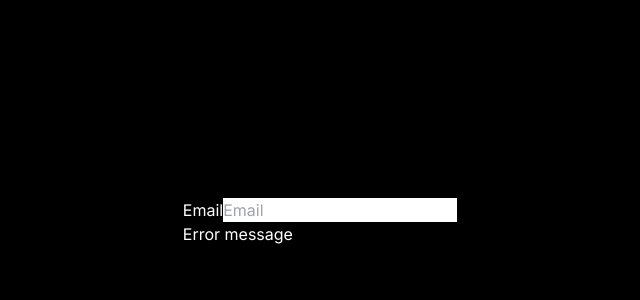
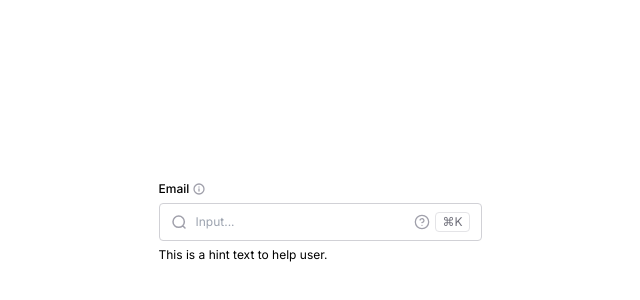
Before and after one commit to Hruchman-Ruslan/task-input, a Next.js app: page / in a window 1280 px wide. Shown: the part 178-478 px from the top of the page, without its empty margins (320-960 px from the left). Built offline with nearby package versions, Linux system fonts and the light colour scheme.

Commit message:
feat: adding styles

```diff
--- a/src/app/layout.tsx
+++ b/src/app/layout.tsx
@@ -16,7 +16,7 @@ export default function RootLayout({
   children: React.ReactNode;
 }>) {
   return (
-    <html lang='en' className='bg-black text-white'>
+    <html lang='en'>
       <body className={`${inter.className} container`}>{children}</body>
     </html>
   );
--- a/src/app/page.tsx
+++ b/src/app/page.tsx
@@ -8,10 +8,9 @@ export default function Home() {
     <main className='flex min-h-screen flex-col justify-center'>
       <InputGroup>
         <InputLabels title='Email' htmlFor='email' />
-        <InputText id='email' type='text' placeholder='Email' />
-        <InputAnnotation>Error message</InputAnnotation>
+        <InputText id='email' type='text' placeholder='Input...' />
+        <InputAnnotation>This is a hint text to help user.</InputAnnotation>
       </InputGroup>
-      {/* <h1>⌘K</h1> */}
     </main>
   );
 }
--- a/src/components/input-annotation.tsx
+++ b/src/components/input-annotation.tsx
@@ -3,5 +3,5 @@ export interface InputAnnotationProps {
 }
 
 export default function InputAnnotation({ children }: InputAnnotationProps) {
-  return <p>{children}</p>;
+  return <p className='text-[12px] font-normal leading-5'>{children}</p>;
 }
--- a/src/components/input-group.tsx
+++ b/src/components/input-group.tsx
@@ -3,5 +3,5 @@ export interface InputGroupProps {
 }
 
 export default function InputGroup({ children }: InputGroupProps) {
-  return <form className='m-auto'>{children}</form>;
+  return <form className='m-auto flex flex-col gap-1'>{children}</form>;
 }
--- a/src/components/input-label.tsx
+++ b/src/components/input-label.tsx
@@ -1,8 +1,17 @@
+import Info from '/public/info-circle.svg';
+
 export interface InputLabelProps {
   htmlFor: string;
   title: string;
 }
 
 export default function InputLabels({ htmlFor, title }: InputLabelProps) {
-  return <label htmlFor={htmlFor}>{title}</label>;
+  return (
+    <div className='flex items-center gap-1'>
+      <label className='text-xs font-medium leading-5' htmlFor={htmlFor}>
+        {title}
+      </label>
+      <Info className='cursor-pointer' />
+    </div>
+  );
 }
--- a/src/components/input-text.tsx
+++ b/src/components/input-text.tsx
@@ -1,3 +1,7 @@
+import Search from '/public/search-lg.svg';
+import Help from '/public/help-icon.svg';
+import ShortKey from './shortkey';
+
 export interface InputTextProps {
   type: string;
   id: string;
@@ -5,5 +9,17 @@ export interface InputTextProps {
 }
 
 export default function InputText({ type, id, placeholder }: InputTextProps) {
-  return <input type={type} id={id} placeholder={placeholder} />;
+  return (
+    <div className='relative flex items-center'>
+      <Search className='absolute left-3 cursor-pointer' />
+      <input
+        type={type}
+        id={id}
+        placeholder={placeholder}
+        className='w-[323px] truncate rounded-[var(--radius-xs,4px)] border border-[var(--Colors-Border-border-primary,#D1D1D6)] bg-[var(--Colors-Background-bg-primary,#FFF)] px-3 py-2 pl-9 text-[12px] font-normal leading-[20px] text-[var(--colors-text-text-primary-900,#1A1A1E)]'
+      />
+      <Help className='absolute right-[52px] cursor-pointer' />
+      <ShortKey />
+    </div>
+  );
 }
--- /dev/null
+++ b/src/components/shortkey.tsx
@@ -0,0 +1,9 @@
+export interface ShortKeyProps {}
+
+export default function ShortKey({}: ShortKeyProps) {
+  return (
+    <span className='absolute right-3 flex h-[20px] cursor-pointer flex-col items-center justify-center gap-[10px] rounded-[4px] border border-[#E4E4E7] px-[6px] py-0 text-[12px] font-normal leading-[20px] text-[#70707B]'>
+      ⌘K
+    </span>
+  );
+}
```
